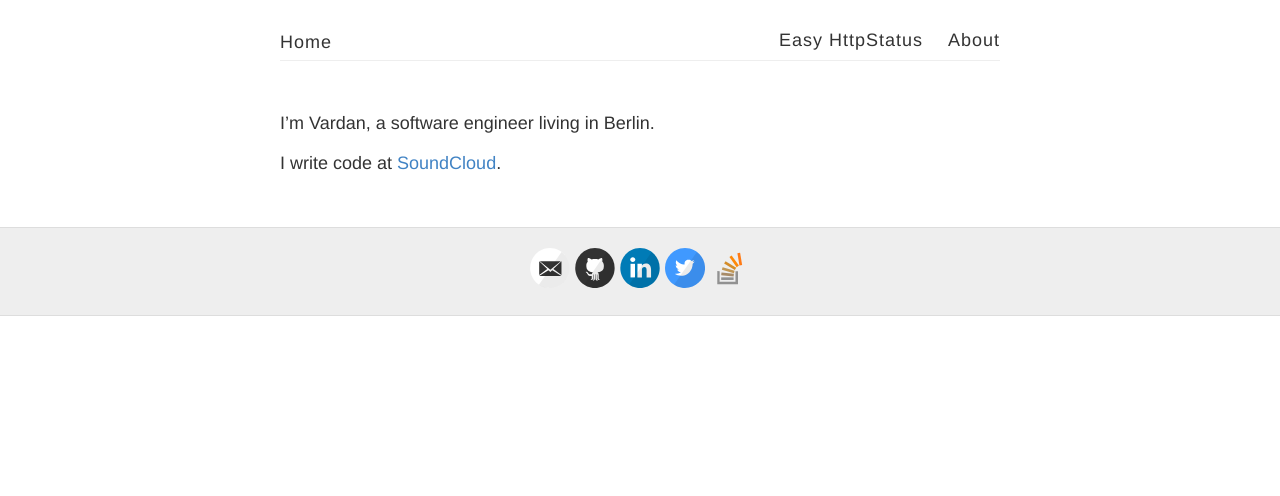
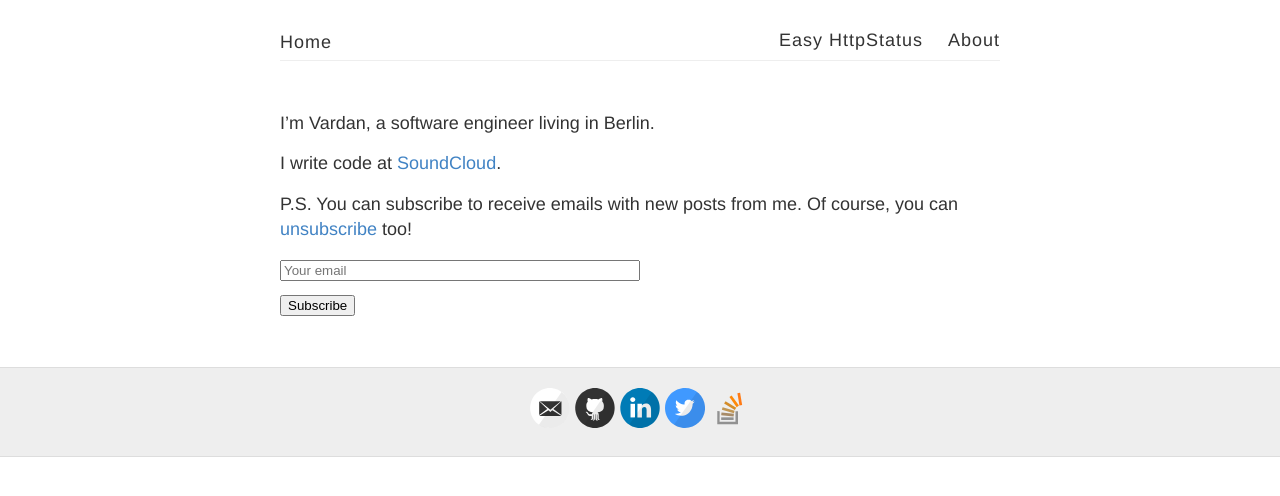
Before and after one commit to vtorosyan/vtorosyan.github.io, a Jekyll site: the page built from more.md, in a window 1280 px wide. Shown: the top 496 px of the page. Built offline with Jekyll 4.4.1, drawn with Linux system fonts in a browser that asks for light colours.

Commit message:
Adding subscribe form

```diff
--- a/more.md
+++ b/more.md
@@ -16,4 +16,4 @@ I write code at [SoundCloud](https://soundcloud.com){:target="_blank"}.
   <input type="hidden" name="_subject" value="subscribe"/>
   <input type="hidden" name="_format" value="text"/>
   <button type="submit">Subscribe</button>
-</form> -->
+</form>
```
Also changed, not shown: other parts of more.md (+1 -1 lines).
